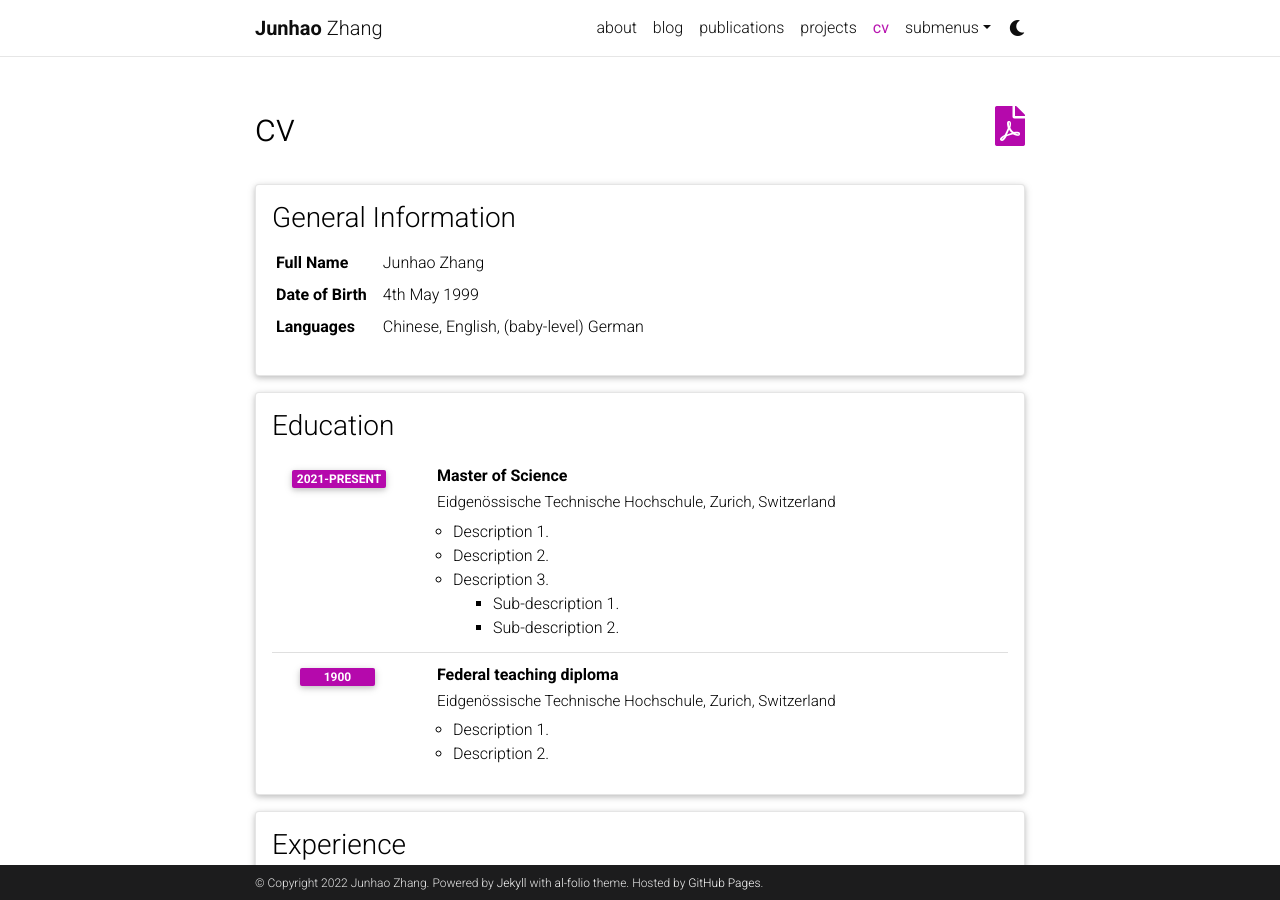
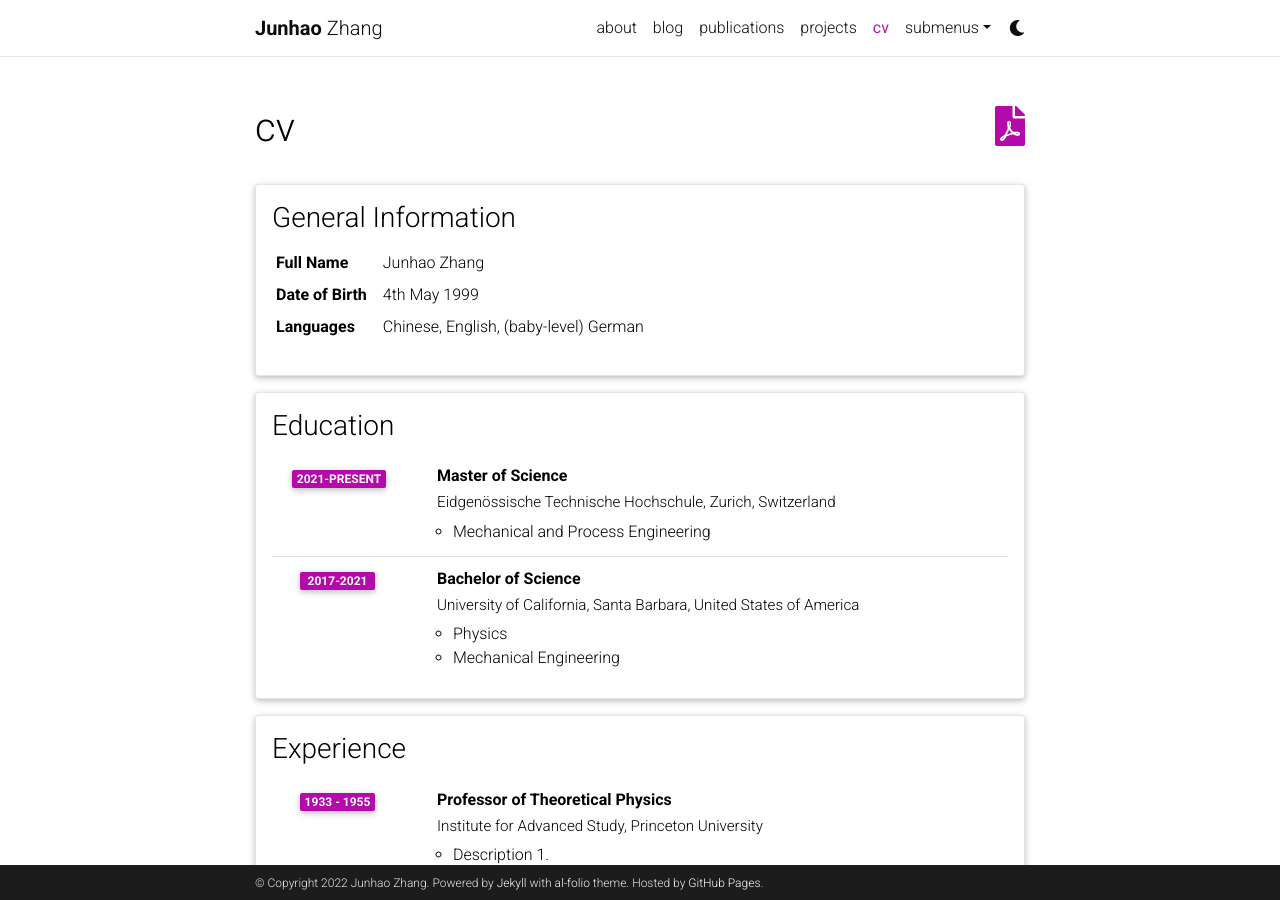
Before and after one commit to Junha0Zhang/junha0Zhang.github.io, a Jekyll site: the page built from _pages/cv.md, in a window 1280 px wide and 900 px high. Built offline with Jekyll 4.4.1, drawn with Linux system fonts in a browser that asks for light colours; comment, search, counter and statistics services are not loaded; a style sheet for code colours, icons or effects is not loaded.

Commit message:
Update cv.yml

```diff
--- a/_data/cv.yml
+++ b/_data/cv.yml
@@ -14,19 +14,13 @@
     - title: Master of Science
       institution: Eidgenössische Technische Hochschule, Zurich, Switzerland
       year: 2021-present
+      description: Mechanical and Process Engineering
+    - title: Bachelor of Science
+      institution: University of California, Santa Barbara, United States of America
+      year: 2017-2021
       description:
-        - Description 1.
-        - Description 2.
-        - title: Description 3.
-          contents:
-            - Sub-description 1.
-            - Sub-description 2.
-    - title: Federal teaching diploma
-      institution: Eidgenössische Technische Hochschule, Zurich, Switzerland
-      year: 1900
-      description:
-        - Description 1.
-        - Description 2.
+        - Physics
+        - Mechanical Engineering
 
 - title: Experience
   type: time_table
```
